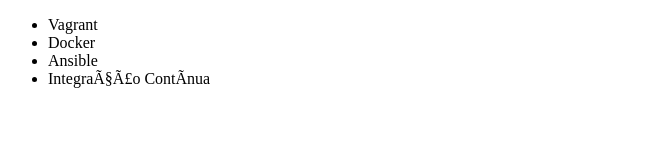
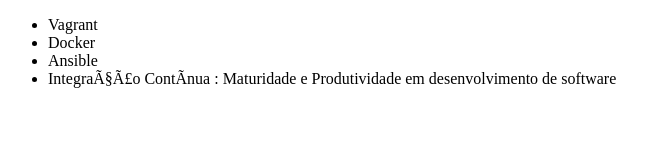
Before and after one commit to LeeTor4/alura-git, a plain HTML site: page index.html in a window 1280 px wide. Shown: the whole page, without its empty margins (0-647 px from the left). Drawn offline with Linux system fonts and the light colour scheme.

Commit message:
Renomeando curso de Integração Contínua

```diff
--- a/index.html
+++ b/index.html
@@ -9,7 +9,7 @@
         <li>Vagrant</li>
         <li>Docker</li>
         <li>Ansible</li>
-        <li>Integração Contínua</li>
+        <li>Integração Contínua : Maturidade e Produtividade em desenvolvimento de software</li>
     </ul>
 </body>
 </html>
```
